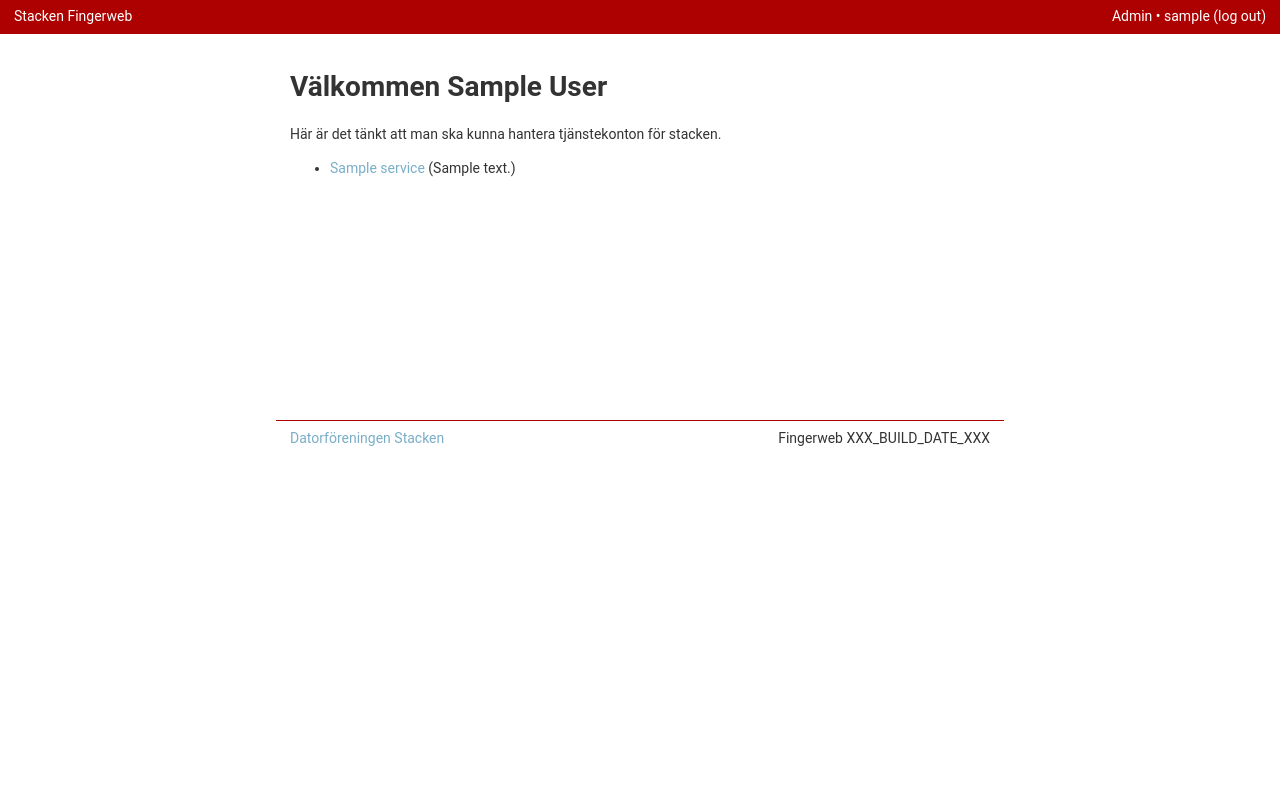
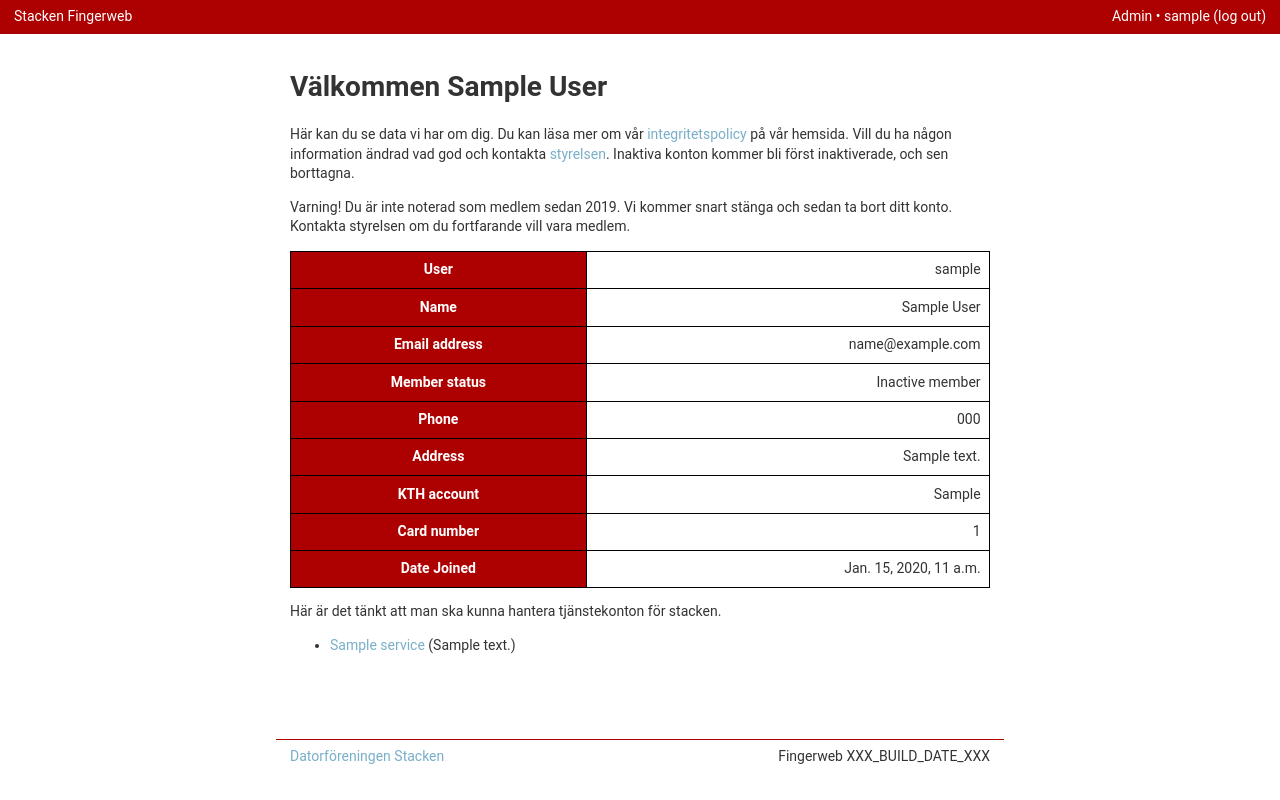
Before and after one commit to stacken/fingerweb, a Django app: page / in a window 1280 px wide. Run offline with Django 3.2, Linux system fonts and the light colour scheme; a user stored in the database is signed in; tables that the repository leaves empty hold one stand-in row (values such as "Sample post"); style sheets or scripts are compiled from the project's sources.

Commit message:
Give the user some information about them self.

```diff
--- a/finger/models.py
+++ b/finger/models.py
@@ -3,6 +3,7 @@ from django.contrib.auth.models import UserManager as AuthUserManager
 from django.db import models
 import re
 from dateutil import parser
+from datetime import datetime
 
 class UserManager(AuthUserManager):
     def update_data(self, data):
@@ -92,3 +93,73 @@ class User(AbstractUser):
     date_parted = models.DateTimeField(null=True, blank=True, verbose_name="Date parted", help_text="The date of when a member left the club.")
 
     objects = UserManager()
+
+    def is_member(self):
+        """
+        Return status if the user is considered an active member. If the user as
+        a parted date, is not active or has not payed or verified THS membership
+        this year, consider the user not a member.
+        """
+
+        if self.has_parted():
+            return False
+
+        this_year = datetime.now().year
+        if self.last_member() == this_year:
+            return True
+        else:
+            return False
+
+    def is_account_disabled(self):
+        """
+        Like is_member, but give the user one extra year before the account is
+        disabled. This is nice and it makes the transision periodes like new
+        year easier to manage.
+        """
+
+        if self.has_parted():
+            return False
+
+        this_year = datetime.now().year
+        if self.last_member() < this_year - 1:
+            return True
+        else:
+            return False
+
+    def is_account_delete(self):
+        """
+        Like is_account_disabled, but 5 years instead of 1. This is used to figure
+        out what accounts we should remove.
+        """
+        if self.has_parted():
+            return False
+
+        this_year = datetime.now().year
+        if self.last_member() < this_year - 5:
+            return True
+        else:
+            return False
+
+    def has_parted(self):
+        """
+        Checks if the user has parted or not from the club.
+        TODO: Also check that the date is in the past
+        """
+        return self.date_parted or not self.is_active
+
+
+    def last_member(self):
+        """
+        Calculate last time this member was a member. Return a nice year from the
+        middle ages if the information is missing in the database. Honorary members
+        do not need to pay a member fee so they are considered members until they
+        leave.
+        """
+        if self.honorary_member:
+            return str(datetime.now().year)
+
+        bucket = [1337]
+        bucket.append(self.payed_year)
+        bucket.append(self.ths_claimed_ht)
+        bucket.append(self.ths_claimed_vt)
+        return str(max([b for b in bucket if b]))
--- a/finger/static/fingerweb.scss
+++ b/finger/static/fingerweb.scss
@@ -62,6 +62,25 @@ body {
 		color: #79aec8;
 		text-decoration: none;
 	}
+
+	table.usertable {
+		border-collapse: collapse;
+		width: 100%;
+		th, td {
+			border: 1px solid black;
+			padding: 0.6em;
+		}
+
+		th {
+			text-align: center;
+			background: $red;
+			color: white;
+		}
+
+		td {
+			text-align: right;
+		}
+	}
 }
 
 form {
--- a/finger/templates/home.html
+++ b/finger/templates/home.html
@@ -2,6 +2,67 @@
 
 {% block content %}
 <h1>Välkommen {{user.get_full_name}}</h1>
+
+<p>
+  Här kan du se data vi har om dig. Du kan läsa mer om vår
+  <a href="https://www.stacken.kth.se/club/integritetspolicy/">integritetspolicy</a>
+  på vår hemsida. Vill du ha någon information ändrad vad god och kontakta
+  <a href="https://www.stacken.kth.se/club/">styrelsen</a>. Inaktiva konton kommer bli
+  först inaktiverade, och sen borttagna.
+</p>
+
+{% if not user.is_member %}
+<p>
+  Varning! Du är inte noterad som medlem sedan {{ user.last_member }}. Vi kommer snart
+  stänga och sedan ta bort ditt konto. Kontakta styrelsen om du fortfarande vill vara
+  medlem.
+</p>
+{% endif %}
+
+<table class="usertable">
+  <tr>
+    <th>User</th>
+    <td>{{ user.username }}</td>
+  </tr>
+  <tr>
+    <th>Name</th>
+    <td>{{ user.get_full_name }}</td>
+  </tr>
+  <tr>
+    <th>Email address</th>
+    <td>{{ user.email }}</td>
+  </tr>
+  <tr>
+    <th>Member status</th>
+    <td>
+      {% if user.is_member %}
+        Active member
+      {% else %}
+        Inactive member
+      {% endif %}
+    </td>
+  </tr>
+  <tr>
+    <th>Phone</th>
+    <td>{{ user.phone }}</td>
+  </tr>
+  <tr>
+    <th>Address</th>
+    <td>{{ user.address }}</td>
+  </tr>
+  <tr>
+    <th>KTH account</th>
+    <td>{{ user.kth_account }}</td>
+  </tr>
+  <tr>
+    <th>Card number</th>
+    <td>{{ user.keycard_number }}</td>
+  </tr>
+  <tr>
+    <th>Date Joined</th>
+    <td>{{ user.date_joined }}</td>
+  </tr>
+</table>
 
 <p>Här är det tänkt att man ska kunna hantera tjänstekonton för
   stacken.</p>
```
